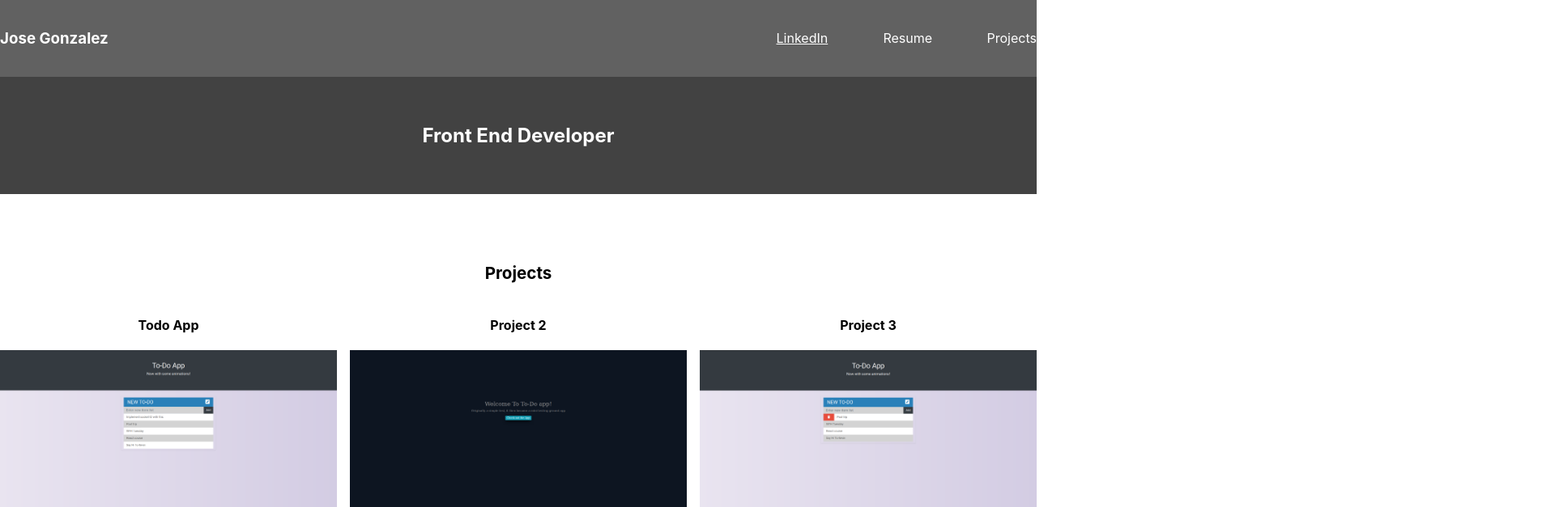
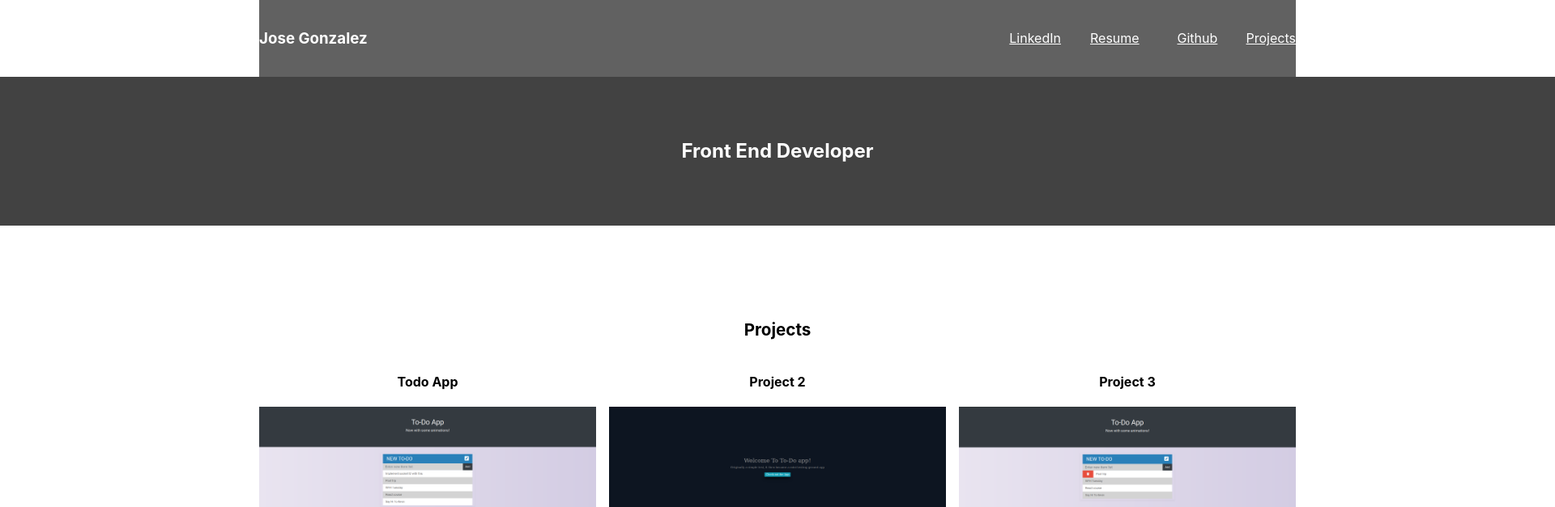
Before and after one commit to Exia01/Porta, a React (Create React App) app: page / in a window 1280 px wide. Shown: the top 627 px of the page at 81% size, 1920 px wide, since content can reach past the window. Built offline with nearby package versions, Linux system fonts and the light colour scheme.

Commit message:
update navigationItems, main content and Navbar module

```diff
--- a/src/CSSModules/Navbar.module.css
+++ b/src/CSSModules/Navbar.module.css
@@ -35,9 +35,10 @@ Nav.navbarTag {
 .navbarTag ul {
     display: grid;
     list-style: none;
-    grid-template-columns: repeat(3, 1fr);
+    grid-template-columns: repeat(4, 1fr);
     /* grid-template-columns: repeat(auto-fill, 33.3%);  */
     /* auto fill on min and max of 33%*/
+    /* gap: 0em 0.5em; */
     align-items: center;
     justify-items: end;
 }
--- a/src/components/Navigation/NavigationItems/NavigationItems.js
+++ b/src/components/Navigation/NavigationItems/NavigationItems.js
@@ -1,4 +1,5 @@
 import React from 'react';
+import { NavLink } from 'react-router-dom';
 
 //passing boolean props layout
 const NavigationItems = props => {
@@ -9,8 +10,21 @@ const NavigationItems = props => {
           LinkedIn
         </a>
       </li>
-      <li>Resume</li>
-      <li>Projects</li>
+      <li>
+        <a href='http://LinkedIn.com' target='_blank' rel='noopener noreferrer'>
+          Resume
+        </a>
+      </li>
+      <li>
+        <a href='http://LinkedIn.com' target='_blank' rel='noopener noreferrer'>
+          Github
+        </a>
+      </li>
+      <li>
+        <a href='http://LinkedIn.com' target='_blank' rel='noopener noreferrer'>
+          Projects
+        </a>
+      </li>
     </ul>
   );
 };
--- a/src/containers/MainContent.js
+++ b/src/containers/MainContent.js
@@ -53,6 +53,7 @@ export class MainContent extends Component {
       })
       skills = <Skills skills={this.state.data.resume.skills} />
       testProject = this.state.data.portfolio.projects[0]
+      let tempImage = `images/portfolio/TodoApp/${testProject.image}`;
       console.log(testProject)
 
       tempDiv = (
@@ -61,6 +62,9 @@ export class MainContent extends Component {
           <section className="projectPageSection">
             <div className="projectPageTitle">
               <h1>{testProject.title}</h1>
+            </div>
+            <div className="projectPageImages">
+            <img src={tempImage} alt="Project Img"/>
             </div>
             <div className="projectPageContent">
             </div>
```
